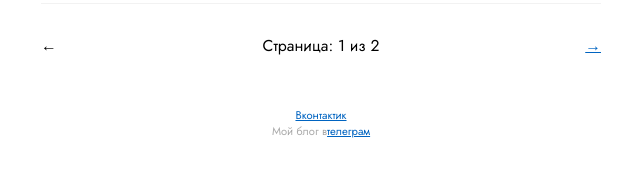
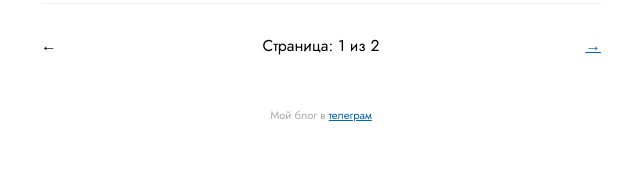
Before and after one commit to keresm/keresaina.github.io, a Jekyll site: the page built from index.html, in a window 1280 px wide. Shown: the part 794-966 px from the top of the page, without its empty margins (319-959 px from the left). Built offline with Jekyll 4.4.1, drawn with Linux system fonts in a browser that asks for light colours; the list of posts is cut into pages by our own code.

Commit message:
Update footer.html

```diff
--- a/_includes/footer.html
+++ b/_includes/footer.html
@@ -1,7 +1,5 @@
 <footer>
   <p>
-    <a href="https://vk.com/keresm">Вконтактик</a>
-    </br>
-    Мой блог в<a href="https://t.me/+RddPCnYtiyJ24nTY">телеграм</a>
+    Мой блог в <a href="https://t.me/+RddPCnYtiyJ24nTY">телеграм</a>
   </p>
 </footer>
```
